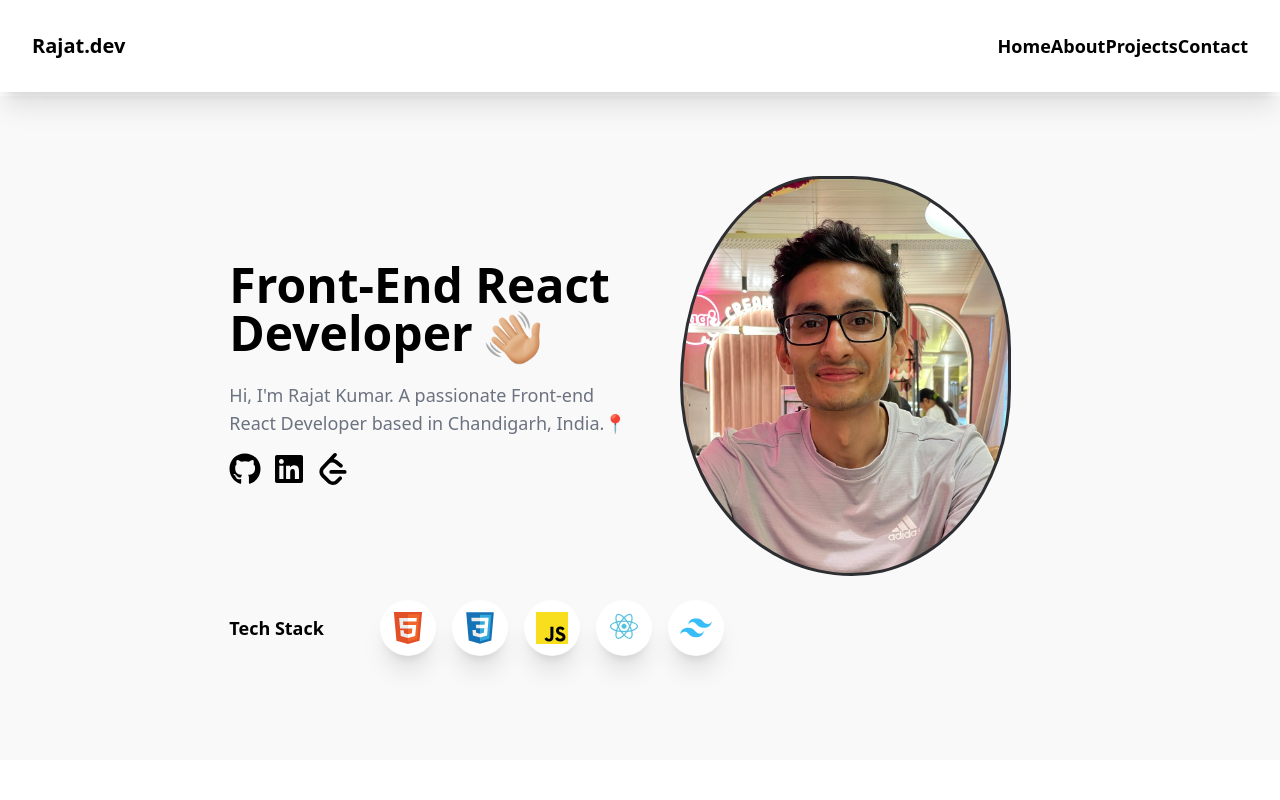
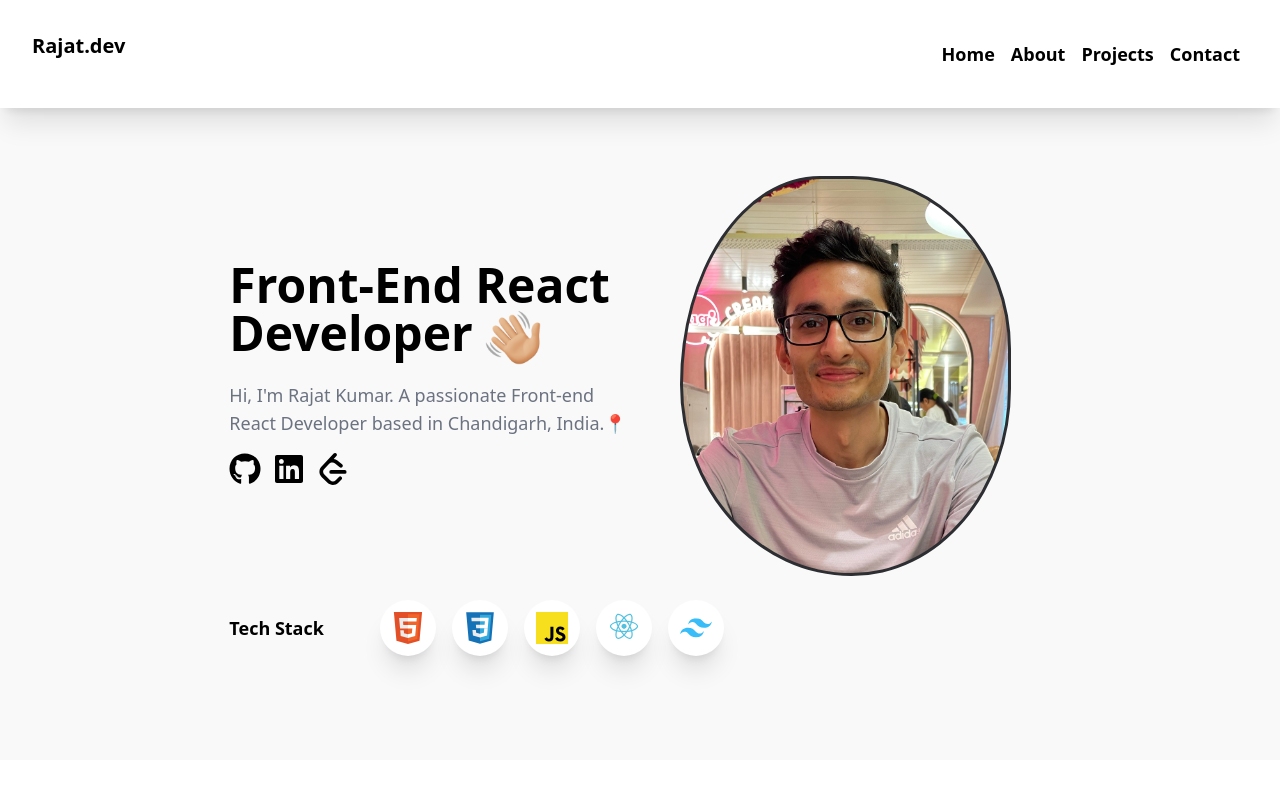
Before and after one commit to rajat1366/portfolio-react, a React (Create React App) app: page / in a window 1280 px wide. Shown: the top 800 px of the page. Built offline with nearby package versions, Linux system fonts and the light colour scheme.

Commit message:
responsive nav bar

```diff
--- a/src/components/NavBar.css
+++ b/src/components/NavBar.css
@@ -1,5 +1,13 @@
+
+.menu-icon {
+    display: none;
+  }
+
 @media (max-width: 768px) {
-
+    .menu-icon {
+        display: block;
+        cursor: pointer;
+      }
     .nav-elements {
         position: absolute;
         right: 0;
--- a/src/components/NavBar.jsx
+++ b/src/components/NavBar.jsx
@@ -16,15 +16,15 @@ function NavBar() {
         <div className='font-bold'>Rajat.dev</div>
         <div className='flex-1 '></div>
         <div className='inline-flex font-semibold space-x-7 text-lg items-center'>
-            <div className="md:flex lg:hidden" onClick={handleShowNavbar}>
+            <div className="menu-icon" onClick={handleShowNavbar}>
               <GiHamburgerMenu />
             </div>
             <div className={`nav-elements ${showNavbar && 'active'}`}>
                 <ul className='flex'>
-                    <li><a href='#home'>Home</a></li>
-                    <li><a href='#about'>About</a></li>
-                    <li><a href='#projects'>Projects</a></li>
-                    <li><a href='#contact'>Contact</a></li>
+                    <li className='p-2'><a href='#home'>Home</a></li>
+                    <li className='p-2'><a href='#about'>About</a></li>
+                    <li className='p-2'><a href='#projects'>Projects</a></li>
+                    <li className='p-2'><a href='#contact'>Contact</a></li>
                 </ul>
             </div>
         </div>
```
